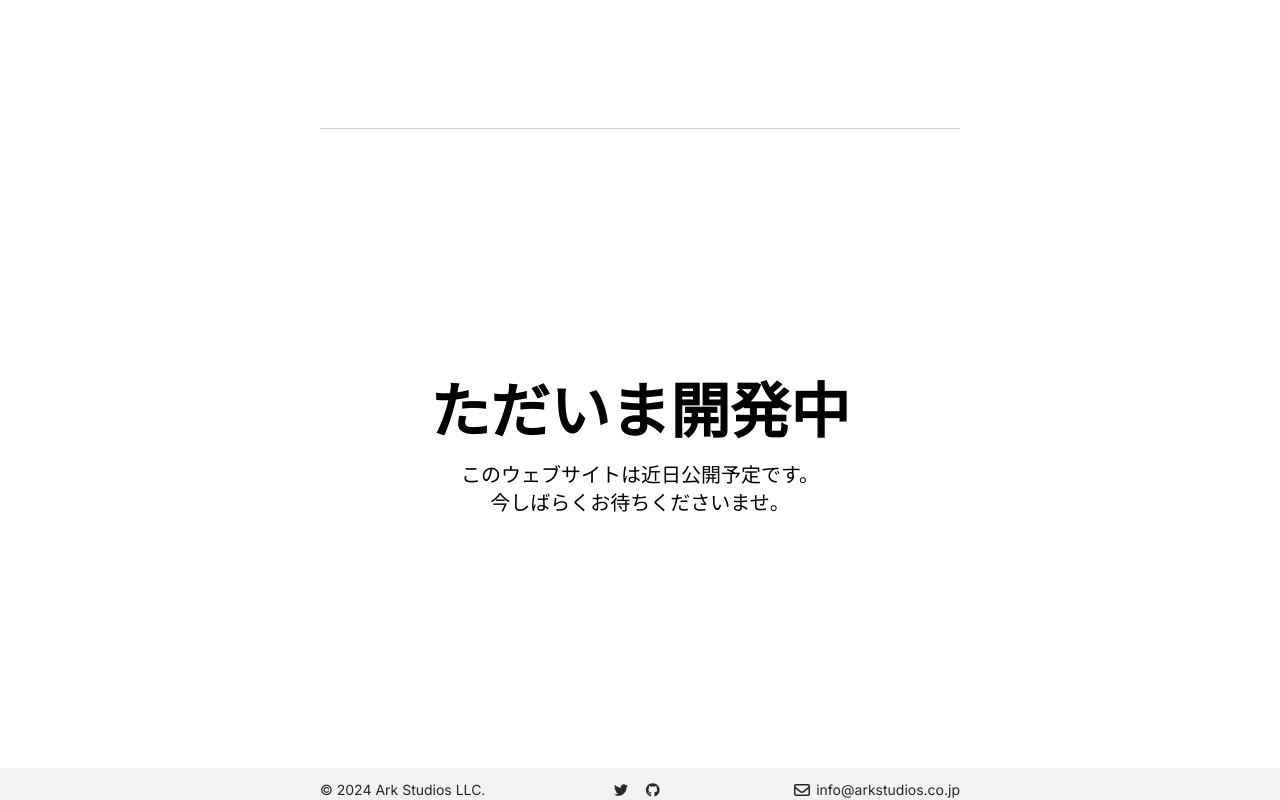
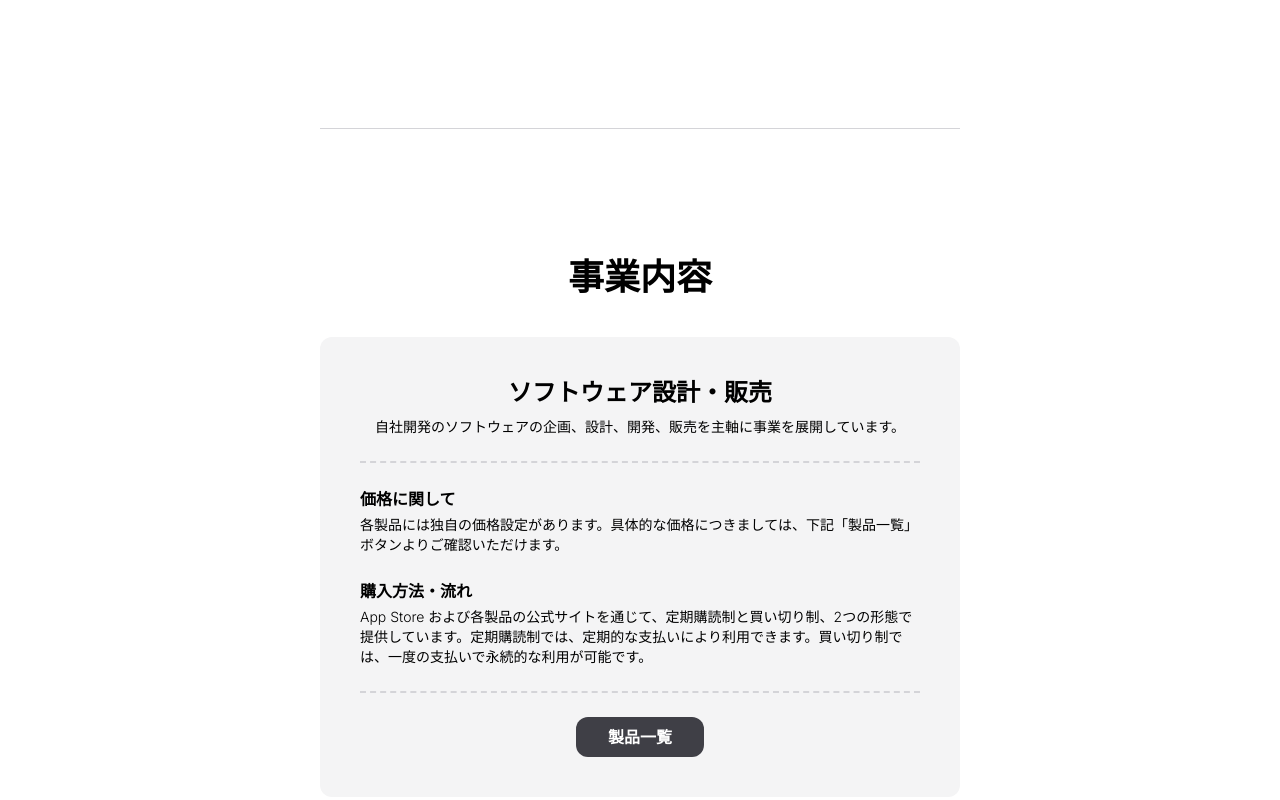
Before and after one commit to ArkStudiosLLC/arkstudios-website, a Next.js app: page / in a window 1280 px wide. Shown: the part 864-1664 px from the top of the page. Built offline with nearby package versions, Linux system fonts and the light colour scheme.

Commit message:
Add business section in home page

```diff
--- a/src/app/(overview)/page.tsx
+++ b/src/app/(overview)/page.tsx
@@ -14,7 +14,7 @@ function CanvasSection() {
           className='h-96 rounded-3xl object-cover md:h-[32rem] lg:h-[42rem] 2xl:h-auto'
         />
       </picture>
-      <div className='w-limited flex flex-col items-center *:whitespace-nowrap *:text-2xl *:font-black *:sm:text-4xl *:xl:text-5xl *:2xl:text-6xl *:dark:text-cyan-100'>
+      <div className='w-limited flex flex-col items-center *:whitespace-nowrap *:text-2xl *:font-black *:text-cyan-900 *:sm:text-4xl *:xl:text-5xl *:2xl:text-6xl *:dark:text-cyan-200'>
         <p className='hidden lg:block'>選び抜かれたソリューション、未来への方舟。</p>
         <p className='block text-left lg:hidden'>
           選び抜かれたソリューション、
@@ -26,15 +26,48 @@ function CanvasSection() {
   )
 }
 
-function ProductsSection() {
+function BusinessSection() {
+  function SubSection({ title, content }: { title: string; content: string }) {
+    return (
+      <div className='flex flex-col gap-1'>
+        <p className='text-sm font-semibold sm:text-base 2xl:text-xl'>{title}</p>
+        <p className='text-xs font-light sm:text-sm 2xl:text-base dark:text-zinc-300'>
+          {content}
+        </p>
+      </div>
+    )
+  }
+
   return (
-    <div className='w-limited flex h-[32rem] flex-col items-center justify-center gap-5 pt-14'>
-      <p className='text-4xl font-bold sm:text-6xl'>ただいま開発中</p>
-      <p className='text-center font-extralight sm:text-xl'>
-        このウェブサイトは近日公開予定です。
-        <br />
-        今しばらくお待ちくださいませ。
-      </p>
+    <div className='w-limited flex flex-col items-center justify-center gap-10'>
+      <p className='text-2xl font-bold sm:text-4xl 2xl:text-5xl'>事業内容</p>
+      <div className='flex flex-col gap-6 divide-y-2 divide-dashed divide-zinc-300 rounded-xl bg-zinc-100 p-6 sm:p-10 2xl:p-12 dark:divide-cyan-800 dark:bg-cyan-950 [&>*:not(:first-child)]:pt-6'>
+        <div className='flex flex-col items-center gap-2'>
+          <p className='text-lg font-semibold sm:text-2xl 2xl:text-3xl'>
+            ソフトウェア設計・販売
+          </p>
+          <p className='text-xs sm:text-sm 2xl:text-base dark:text-zinc-300'>
+            自社開発のソフトウェアの企画、設計、開発、販売を主軸に事業を展開しています。
+          </p>
+        </div>
+        <div className='flex flex-col gap-4 sm:gap-6 2xl:gap-8'>
+          <SubSection
+            title='価格に関して'
+            content='各製品には独自の価格設定があります。具体的な価格につきましては、下記「製品一覧」ボタンよりご確認いただけます。'
+          />
+          <SubSection
+            title='購入方法・流れ'
+            content='App Store および各製品の公式サイトを通じて、定期購読制と買い切り制、2つの形態で提供しています。定期購読制では、定期的な支払いにより利用できます。買い切り制では、一度の支払いで永続的な利用が可能です。'
+          />
+        </div>
+        <div className='flex w-full justify-center'>
+          <a href='/products'>
+            <p className='rounded-xl bg-zinc-700 px-8 py-2 text-sm font-bold text-white transition-colors hover:bg-zinc-600 active:bg-zinc-500 sm:text-base 2xl:text-lg dark:bg-cyan-800 dark:text-cyan-400 dark:hover:bg-cyan-700 dark:active:bg-cyan-600'>
+              製品一覧
+            </p>
+          </a>
+        </div>
+      </div>
     </div>
   )
 }
@@ -45,7 +78,7 @@ export default function Page() {
       <NavigationBar />
       <div className='mt-14 flex flex-col items-center gap-32 divide-y divide-zinc-300 pb-32 pt-8 dark:divide-cyan-800 [&>*:not(:first-child)]:pt-32'>
         <CanvasSection />
-        <ProductsSection />
+        <BusinessSection />
       </div>
       <Footer />
     </div>
--- a/src/app/company/data.ts
+++ b/src/app/company/data.ts
@@ -40,7 +40,7 @@ export const summaryInfos: SummaryInfo[] = [
     type: 'plain',
     title: '事業内容',
     contents: [
-      '各種アプリの企画、開発、設計、製造及び販売',
+      '各種ソフトウェアの企画、設計、開発及び販売',
       '※ スマホ、パソコン、XR ヘッドセット、スマートウォッチ、セットトップボックス等',
     ],
   },
```
